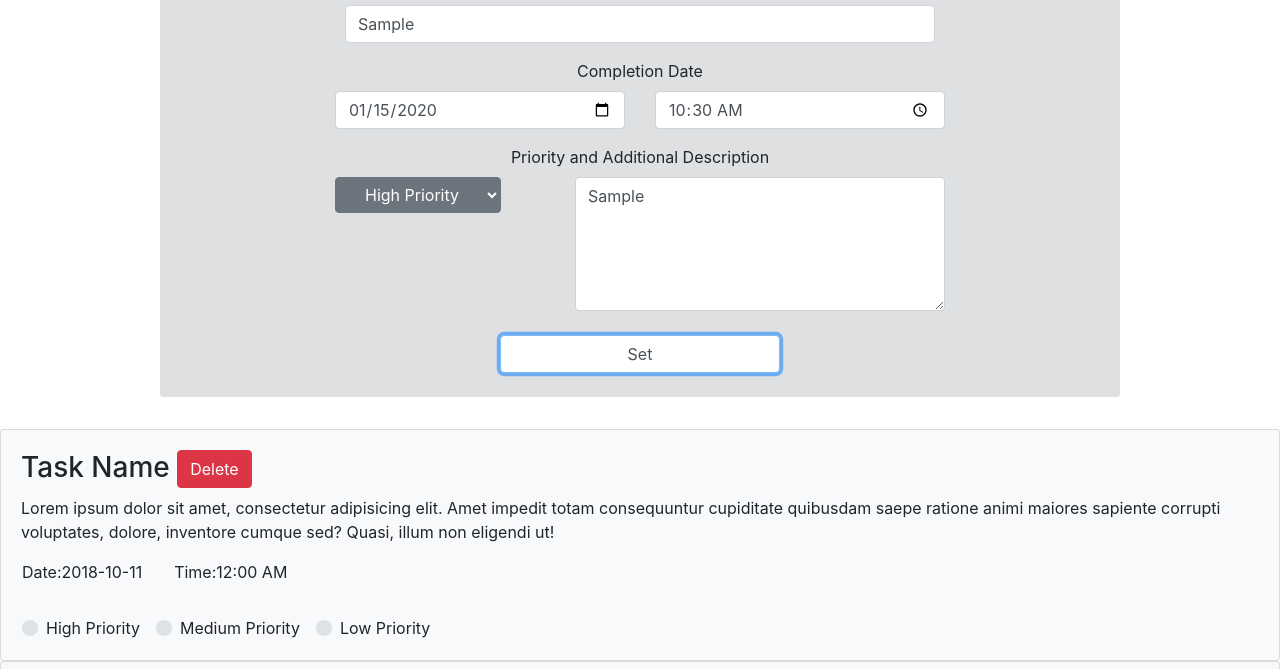
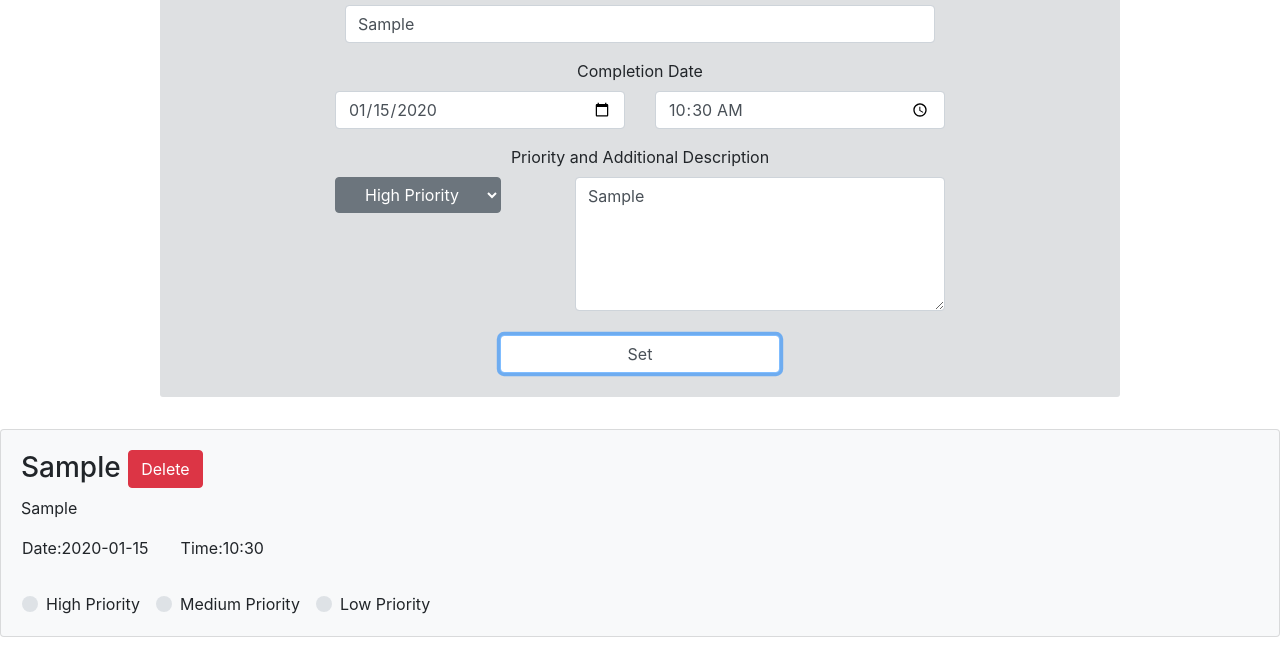
Before and after one commit to colormachines/basicTodoList, a plain HTML site: page index.html in a window 1280 px wide. Both pictures are taken after typing "Sample", "2020-01-15", "10:30", "Sample" into the empty fields and a click on the input "Set". Shown: the part 131-800 px from the top of the page. Drawn offline with nearby package versions, Linux system fonts and the light colour scheme.

Commit message:
Added fetchTask, deleteTask function

```diff
--- a/index.html
+++ b/index.html
@@ -43,32 +43,6 @@
 </div>
 </form>
 </div>
-<div id="test" class="cards card card-body bg-light">
-<h3>Task Name <a onclick ="" class="btn btn-danger" href="#">Delete</a></h3>
-<p>Lorem ipsum dolor sit amet, consectetur adipisicing elit. Amet impedit totam consequuntur cupiditate quibusdam saepe ratione animi maiores sapiente corrupti voluptates, dolore, inventore cumque sed? Quasi, illum non eligendi ut!
-</p>
-<div class="row">
-<p id="paragraph-adjust">Date:</p><p id="left-spacing">2018-10-11</p>
-<p>Time: </p><p>12:00 AM</p>
-</div>
-<form id="checkPriority">
-  <div class="row">
-  <div class=" testing custom-control custom-radio">
-    <input type="radio" class="custom-control-input" id="priority-high" name="example1" value="customEx">
-    <label class="custom-control-label" for="priority-high">High Priority</label>
-  </div>
-  <div class="testing custom-control custom-radio">
-    <input type="radio" class="custom-control-input" id="priority-medium" name="example1" value="md-radio">
-    <label class="custom-control-label" for="priority-medium">Medium Priority</label>
-  </div>
-  <div class="testing custom-control custom-radio">
-    <input type="radio" class="custom-control-input" id="priority-low" name="example1" value="lp-radio">
-    <label class="custom-control-label" for="priority-low">Low Priority</label>
-  </div>
-</div>
-</form>
-
-</div>
 <div id="createdTask">
 </div>
 <script src="https://code.jquery.com/jquery-3.2.1.slim.min.js"></script>
--- a/script.js
+++ b/script.js
@@ -1,5 +1,11 @@
 document.getElementById("myForm").addEventListener('submit',saveTask);
 
+var hp=0;
+var mp=1;
+var lp=2;
+var key1 =hp;
+var key2 =mp;
+var key3 =lp;
 function saveTask(e){
 
   let taskName= document.getElementById("task-name").value;
@@ -28,24 +34,57 @@ function saveTask(e){
   fetchTask();
   e.preventDefault();
 }
-
+ function deleteTask(name){
+   var taskArray = JSON.parse(localStorage.getItem('taskStorage'));
+   for(var i=0;i<taskArray.length;i++){
+     if(taskArray[i].name === name){
+       taskArray.splice(i,1);
+     }
+   }
+   localStorage.setItem('taskStorage',JSON.stringify(taskArray));
+   fetchTask();
+ }
+ function generateId(){
+   hp++;
+   mp++;
+   lp++;
+ }
  function fetchTask(){
    var taskArray = JSON.parse(localStorage.getItem('taskStorage'));
    var createdTask = document.getElementById('createdTask');
    var taskName = document.getElementById('task-name').value;
+
   createdTask.innerHTML ='';
    for(let i =0; i<taskArray.length;i++){
+     generateId();
      let name = taskArray[i].name;
      let date = taskArray[i].date;
      let time = taskArray[i].time;
      let priority = taskArray[i].priority;
      let description= taskArray[i].description;
-
-     createdTask.innerHTML += '<div id ="'+name+'" class="cards card card-body bg-light">'+
-                              '<h3>'+name+
-                              '<a onclick ="deleteBookmark(\''+time+'\')" class="spacing btn btn-danger" href="#">Remove</a>'+
-                              '</h3>'+'<p>'+description+'</p>'+'<p>Date:</p>'+date+'<p>Time:</p>'+time+
-                              '</div>';
-
+     createdTask.innerHTML += '<div id="test" class="cards card card-body bg-light">'+
+     '<h3>'+name+' <a onclick ="deleteTask(\''+name+'\')" class="btn btn-danger" href="#">Delete</a></h3>'+
+     '<p>'+description+'</p>'+
+     '<div class="row">'+
+     '<p id="paragraph-adjust">Date:</p>'+'<p id="left-spacing">'+date+'</p>'+
+     '<p>Time: </p>'+'<p>'+time+'</p>'+
+     '</div>'+
+     '<form id="checkPriority">'+
+       '<div class="row">'+
+       '<div class=" testing custom-control custom-radio">'+
+         '<input type="radio" class="custom-control-input" id="'+hp+key1+'" name="example1" value="customEx">'+
+         '<label class="custom-control-label" for="'+hp+key1+'">High Priority</label>'+
+       '</div>'+
+       '<div class="testing custom-control custom-radio">'+
+         '<input type="radio" class="custom-control-input" id="'+mp+key2+'" name="example1" value="md-radio">'+
+         '<label class="custom-control-label" for="'+mp+key2+'">Medium Priority</label>'+
+       '</div>'+
+       '<div class="testing custom-control custom-radio">'+
+         '<input type="radio" class="custom-control-input" id="'+lp+key3+'" name="example1" value="lp-radio">'+
+         '<label class="custom-control-label" for="'+lp+key3+'">Low Priority</label>'+
+       '</div>'+
+     '</div>'+
+     '</form>'+
+     '</div>'
    }
  }
```
